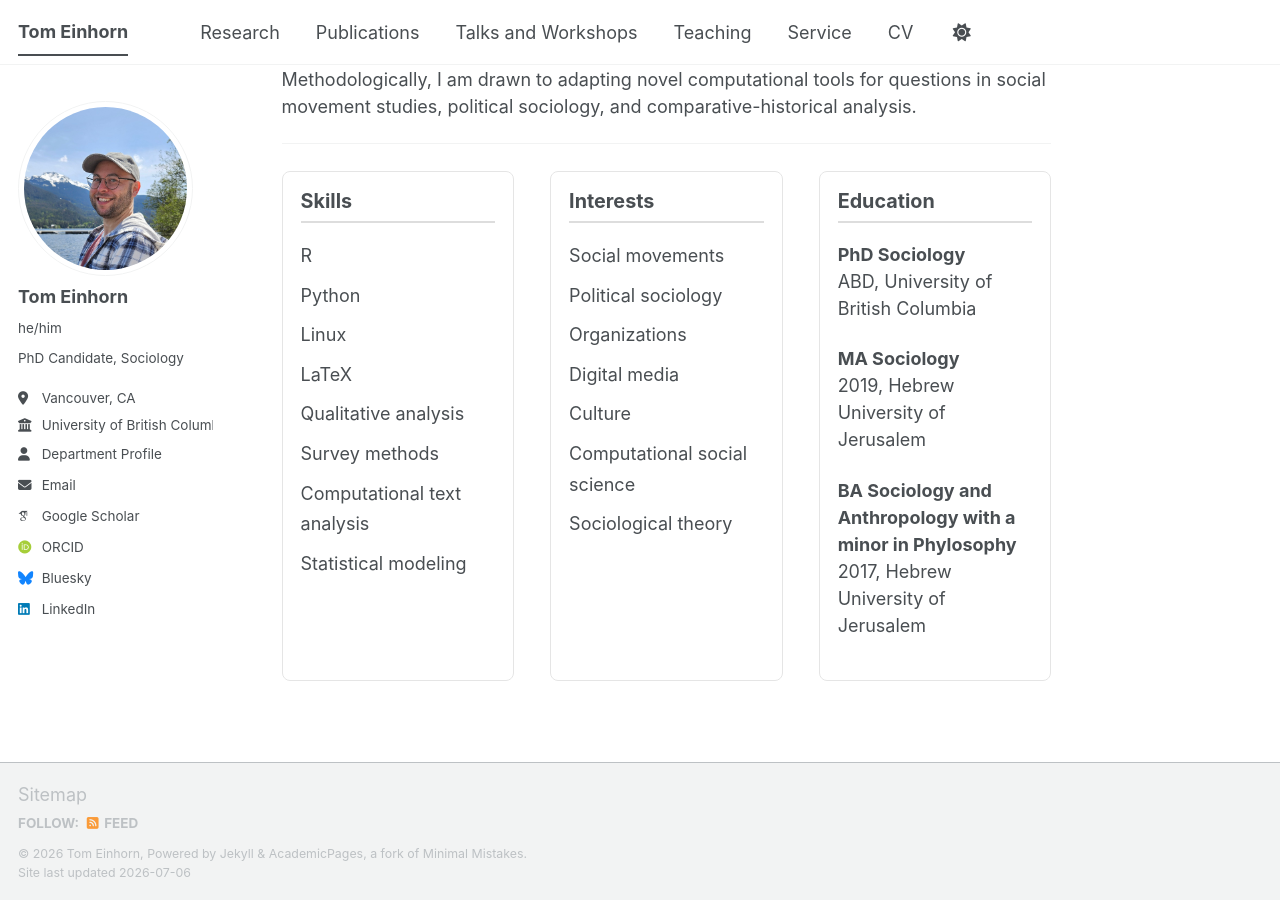
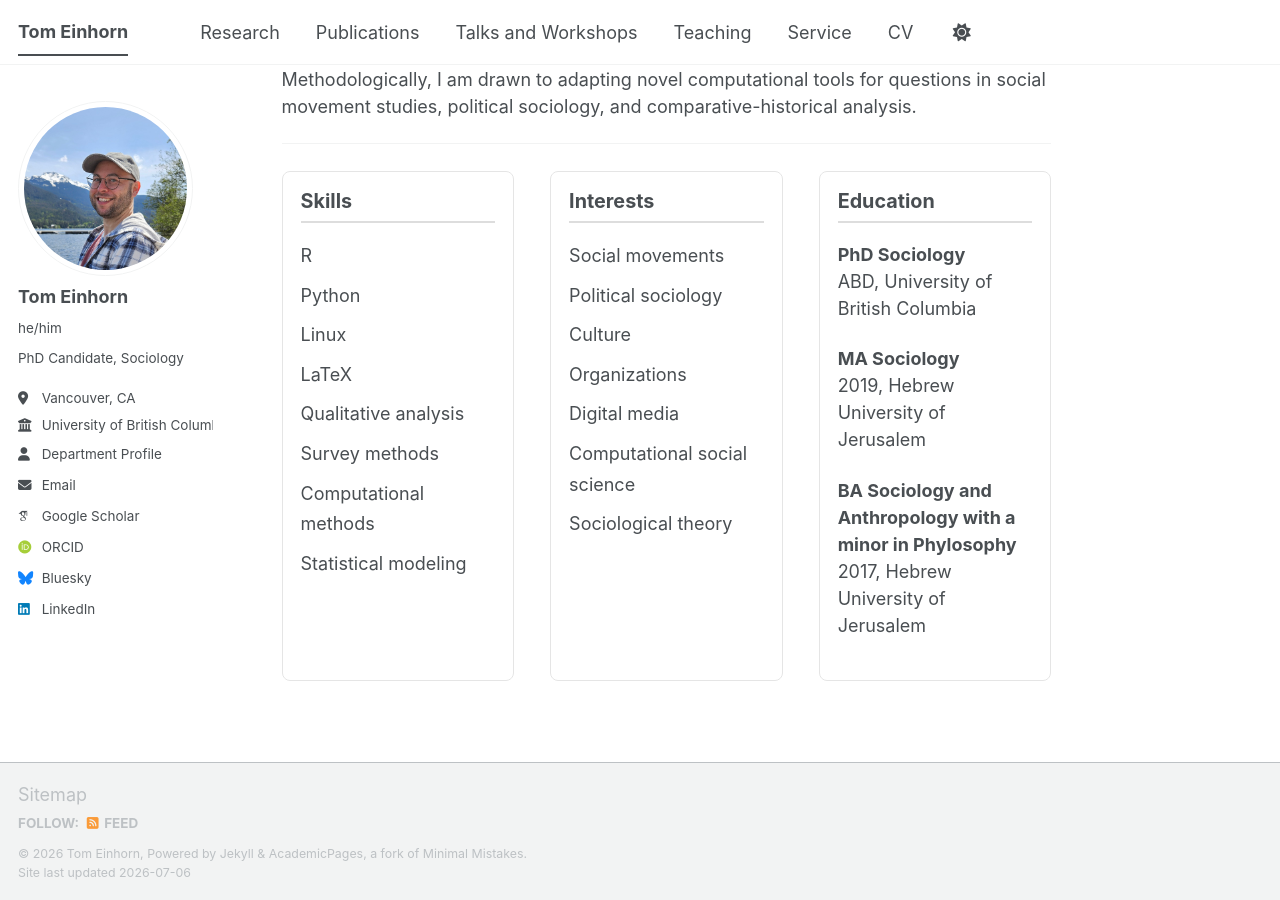
Before and after one commit to TomEinhorn/tomeinhorn.github.io, a Jekyll site: the page built from _pages/about.md, in a window 1280 px wide and 900 px high, scrolled down 792 px. Built offline with Jekyll 4.4.1, drawn with Linux system fonts in a browser that asks for light colours; some web fonts are replaced; a script bundle is joined from its source files by our own code; library files that are not in the unit come from our copies.

Commit message:
Update skills and topics in about.md

```diff
--- a/_pages/about.md
+++ b/_pages/about.md
@@ -57,7 +57,7 @@ line-height: 1.7;
   <li>LaTeX</li>
   <li>Qualitative analysis</li>
   <li>Survey methods</li>
-  <li>Computational text analysis</li>
+  <li>Computational methods</li>
   <li>Statistical modeling</li>
 </ul>
 
@@ -87,9 +87,9 @@ line-height: 1.7;
 ">
   <li>Social movements</li>
   <li>Political sociology</li>
+  <li>Culture</li>
   <li>Organizations</li>
   <li>Digital media</li>
-  <li>Culture</li>
   <li>Computational social science</li>
   <li>Sociological theory</li>
 </ul>
```
